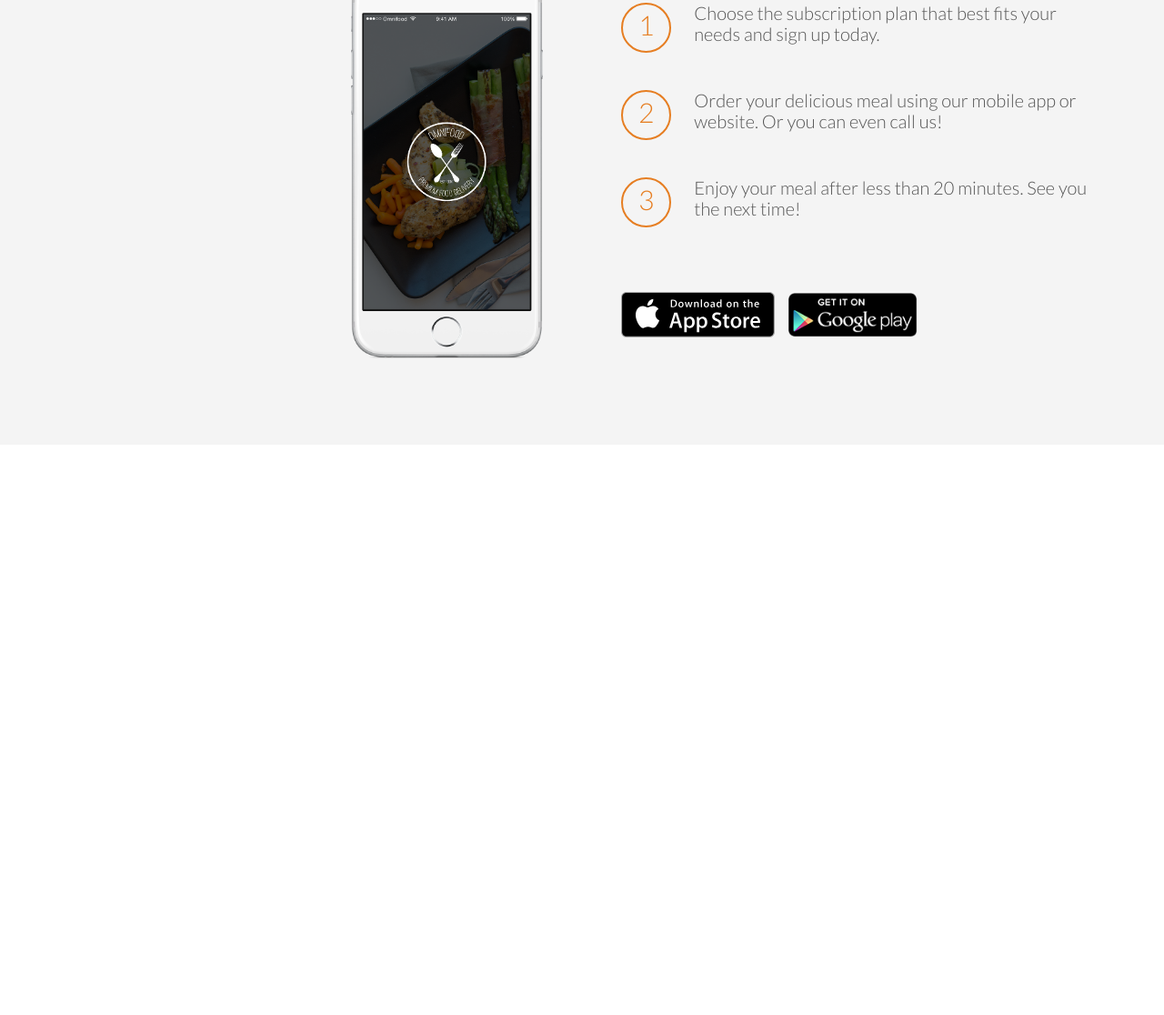
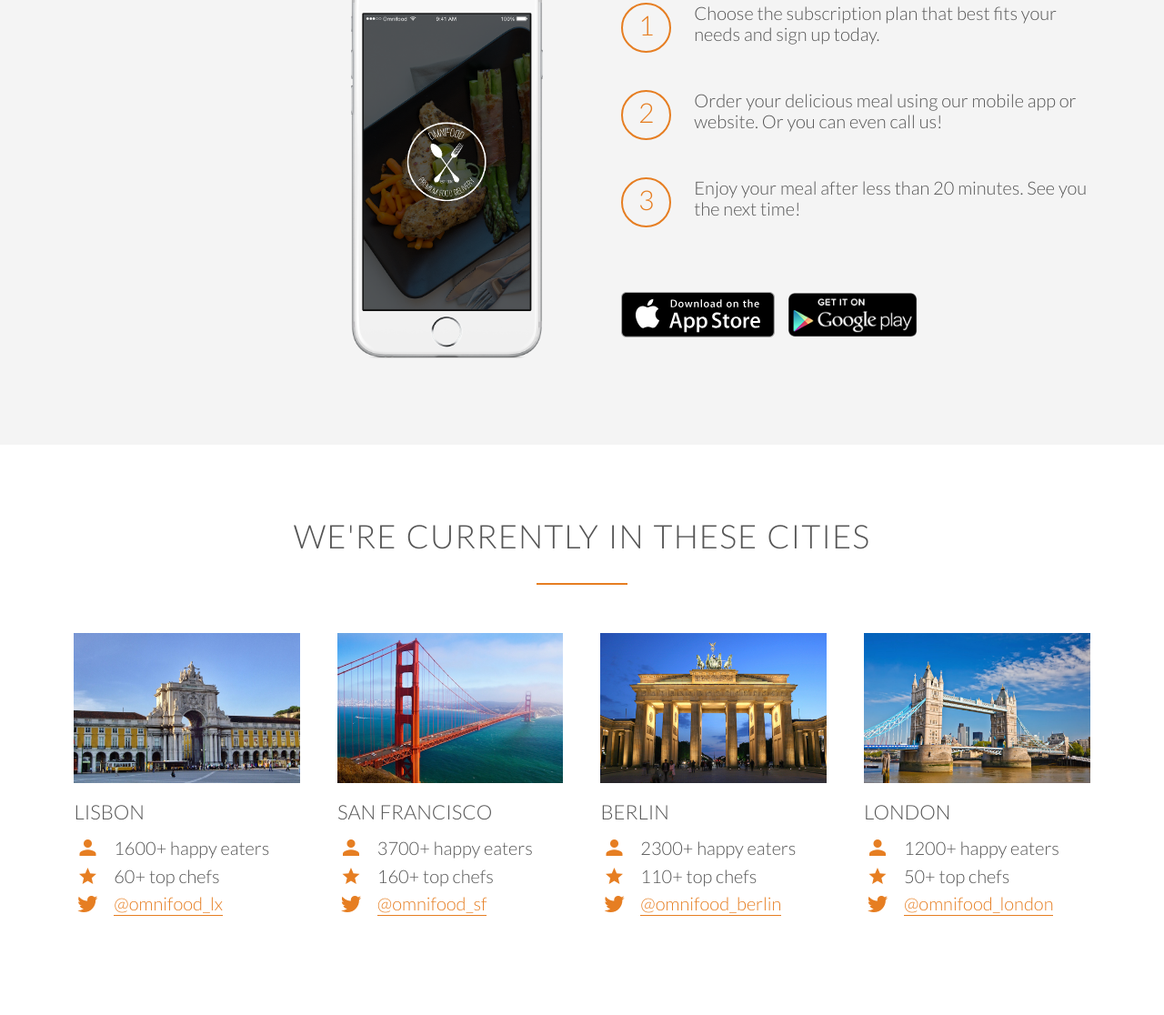
Before and after one commit to yazidmhd/omnifood, a plain HTML site: page index.html in a window 1280 px wide. Shown: the part 2249-3365 px from the top of the page at 91% size. Before the commit the page ends 2738 px from the top, so only its background shows below. Drawn offline with nearby package versions, Linux system fonts and the light colour scheme.

Commit message:
build cities section of the site

```diff
--- a/index.html
+++ b/index.html
@@ -131,5 +131,81 @@
         </div>
     </section>
 
+    <section class="section-cities">
+        <div class="row">
+            <h2>We're currently in these cities</h2>
+        </div>
+        <div class="row">
+            <div class="col span-1-of-4 box">
+                <img src="./resources/img/lisbon-3.jpg" alt="Lisbon">
+                <h3>Lisbon</h3>
+                <div class="city-feature">
+                    <i class="icon ion-md-person icon-small"></i>
+                    1600+ happy eaters
+                </div>
+                <div class="city-feature">
+                    <i class="icon ion-md-star icon-small"></i>
+                    60+ top chefs
+                </div>
+                <div class="city-feature">
+                    <i class="icon ion-logo-twitter icon-small"></i>
+                    <a href="#">@omnifood_lx</a>
+                </div>
+            </div>
+
+            <div class="col span-1-of-4 box">
+                <img src="./resources/img/san-francisco.jpg" alt="San Francisco">
+                <h3>San Francisco</h3>
+                <div class="city-feature">
+                    <i class="icon ion-md-person icon-small"></i>
+                    3700+ happy eaters
+                </div>
+                <div class="city-feature">
+                    <i class="icon ion-md-star icon-small"></i>
+                    160+ top chefs
+                </div>
+                <div class="city-feature">
+                    <i class="icon ion-logo-twitter icon-small"></i>
+                    <a href="#">@omnifood_sf</a>
+                </div>
+            </div>
+
+            <div class="col span-1-of-4 box">
+                <img src="./resources/img/berlin.jpg" alt="Berlin">
+                <h3>Berlin</h3>
+                <div class="city-feature">
+                    <i class="icon ion-md-person icon-small"></i>
+                    2300+ happy eaters
+                </div>
+                <div class="city-feature">
+                    <i class="icon ion-md-star icon-small"></i>
+                    110+ top chefs
+                </div>
+                <div class="city-feature">
+                    <i class="icon ion-logo-twitter icon-small"></i>
+                    <a href="#">@omnifood_berlin</a>
+                </div>
+            </div>
+
+            <div class="col span-1-of-4 box">
+                <img src="./resources/img/london.jpg" alt="London">
+                <h3>London</h3>
+                <div class="city-feature">
+                    <i class="icon ion-md-person icon-small"></i>
+                    1200+ happy eaters
+                </div>
+                <div class="city-feature">
+                    <i class="icon ion-md-star icon-small"></i>
+                    50+ top chefs
+                </div>
+                <div class="city-feature">
+                    <i class="icon ion-logo-twitter icon-small"></i>
+                    <a href="#">@omnifood_london</a>
+                </div>
+            </div>
+        </div>
+
+    </section>
+
 </body>
 </html>
--- a/resources/css/style.css
+++ b/resources/css/style.css
@@ -106,6 +106,35 @@ h2:after {
     font-size: 350%;
     color: #e67e22;
     margin-bottom: 10px;
+}
+
+.icon-small {
+    display: inline-block;
+    width: 30px;
+    text-align: center;
+    color: #e67e22;
+    font-size: 120%;
+    margin-right: 10px;
+
+    /* aligning texts and icons */
+    line-height: 120%;
+    vertical-align: middle;
+    margin-top: -5px;
+}
+
+/* ------ LINKS ------ */
+
+a:link,a:visited {
+    color: #e67e22;
+    text-decoration: none;
+    padding-bottom: 1px;
+    border-bottom: 1px solid #e67e22;
+    transition: border-bottom 0.2s, color 0.2s;
+}
+
+a:hover,a:active {
+    color: #555;
+    border-bottom: transparent;
 }
 
 /* ------ BUTTONS ------ */
@@ -288,8 +317,26 @@ header {
     margin-right: 25px;
 }
 
+.btn-app:link,btn-app:visited {
+    border: 0;
+}
+
 .btn-app img {
     height: 50px;
     width: auto;
     margin-right: 10px;
 }
+
+/* ------------------------------------------ */
+/* CITIES */
+/* ------------------------------------------ */
+
+.box img {
+    width: 100%;
+    height: auto;
+    margin-bottom: 15px;
+}
+
+.city-feature {
+    margin-bottom: 5px;
+}
```
